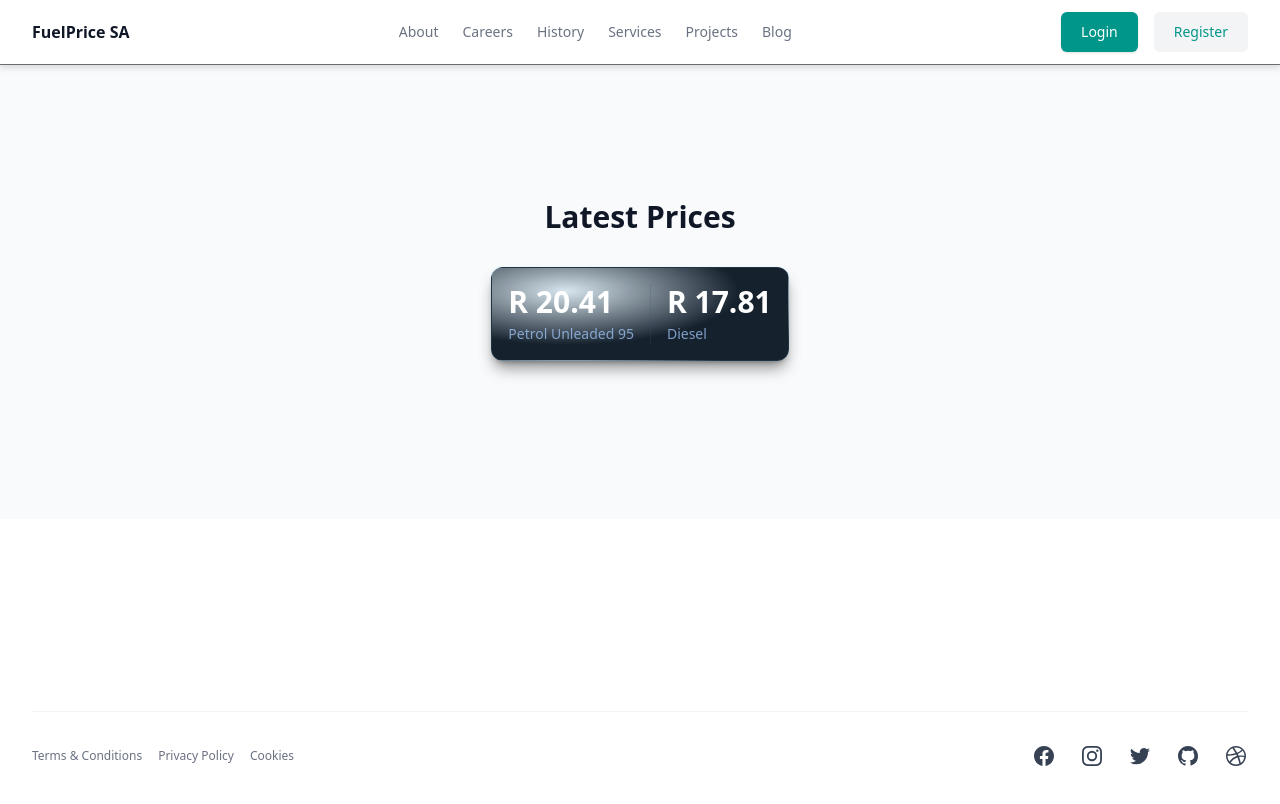
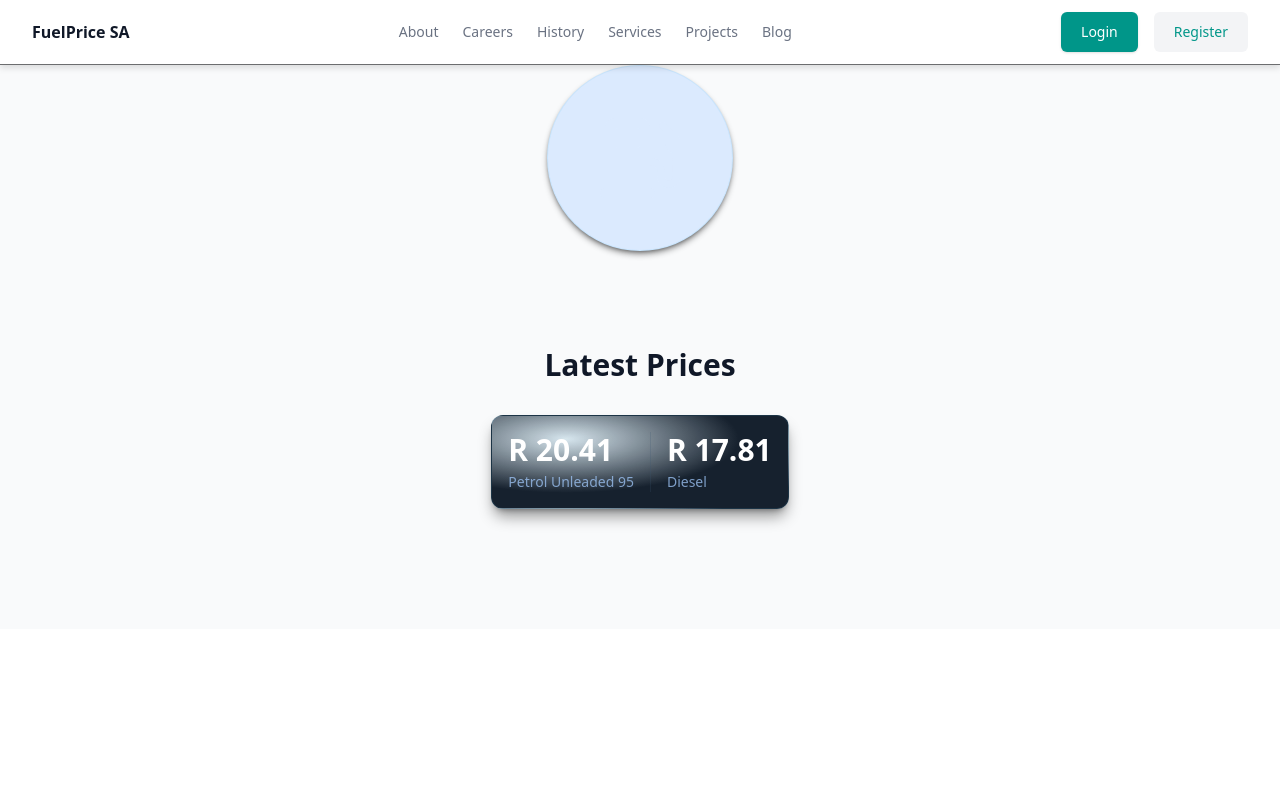
Before and after one commit to Jody328/fuelprice-sa, a React (Vite) app: page / in a window 1280 px wide. Shown: the top 804 px of the page. Built offline with nearby package versions, Linux system fonts and the light colour scheme.

Commit message:
Add fuel icon to home

```diff
--- a/src/pages/Home.tsx
+++ b/src/pages/Home.tsx
@@ -1,6 +1,18 @@
+import { FontAwesomeIcon } from "@fortawesome/react-fontawesome";
+import { faGasPump } from "@fortawesome/free-solid-svg-icons";
+
 export const Home = () => {
   return (
     <section className="flex flex-1 flex-col justify-center bg-gray-50 dark:bg-gray-900">
+      <div className="flex justify-center">
+        <span className="rounded-full bg-blue-100 p-13 text-blue-600 dark:bg-[#4b71b126] dark:text-blue-400 shadow-md shadow-[#0000006e] border-1 border-[#4cb9f01f]">
+          <FontAwesomeIcon
+            icon={faGasPump}
+            size="5x"
+            color="var(--color-blue-100)"
+          />
+        </span>
+      </div>
       <div className="p-8 md:p-12 lg:px-16 lg:py-24">
         <div className="mx-auto max-w-lg text-center">
           <h2 className="text-2xl font-bold text-gray-900 md:text-3xl dark:text-white">
```
